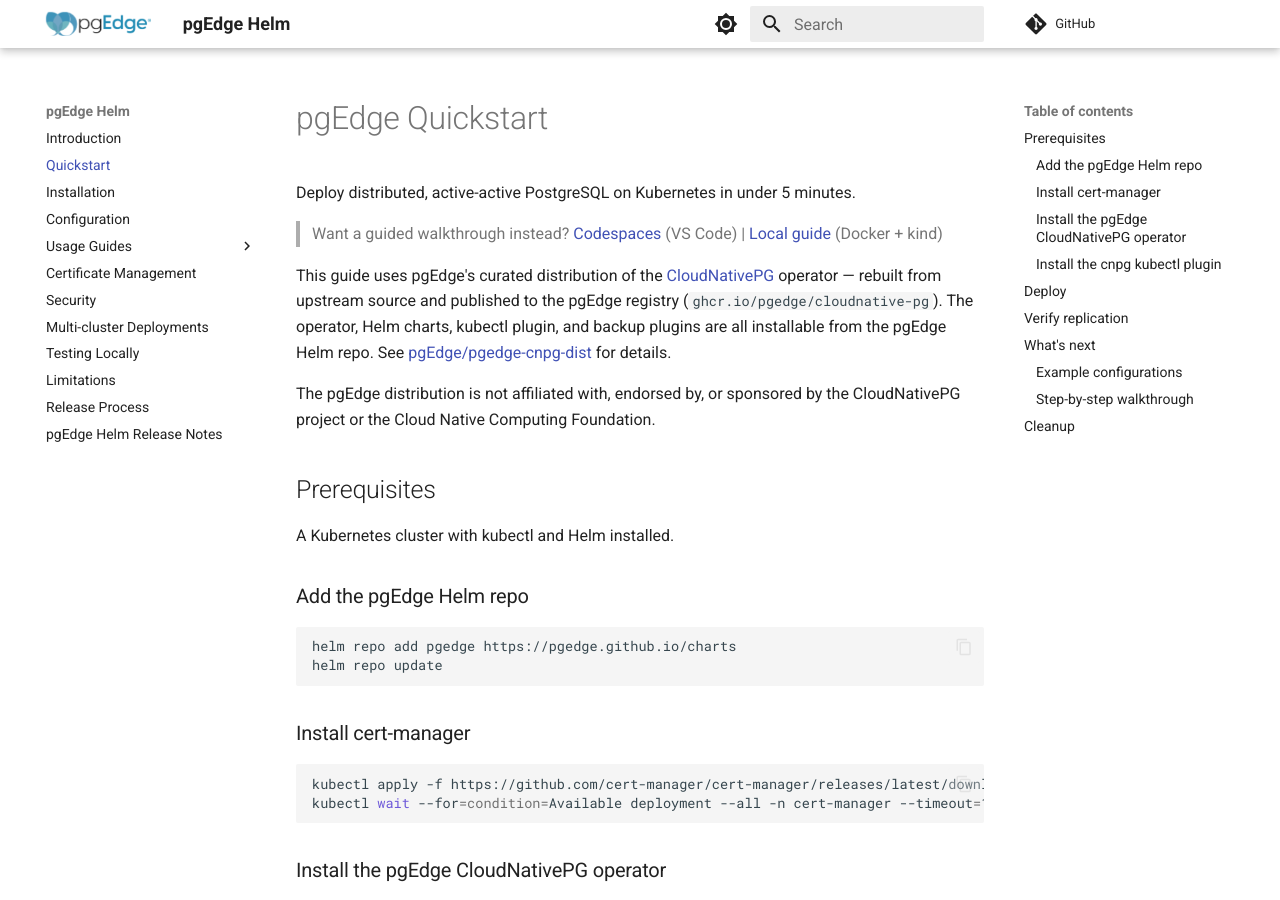
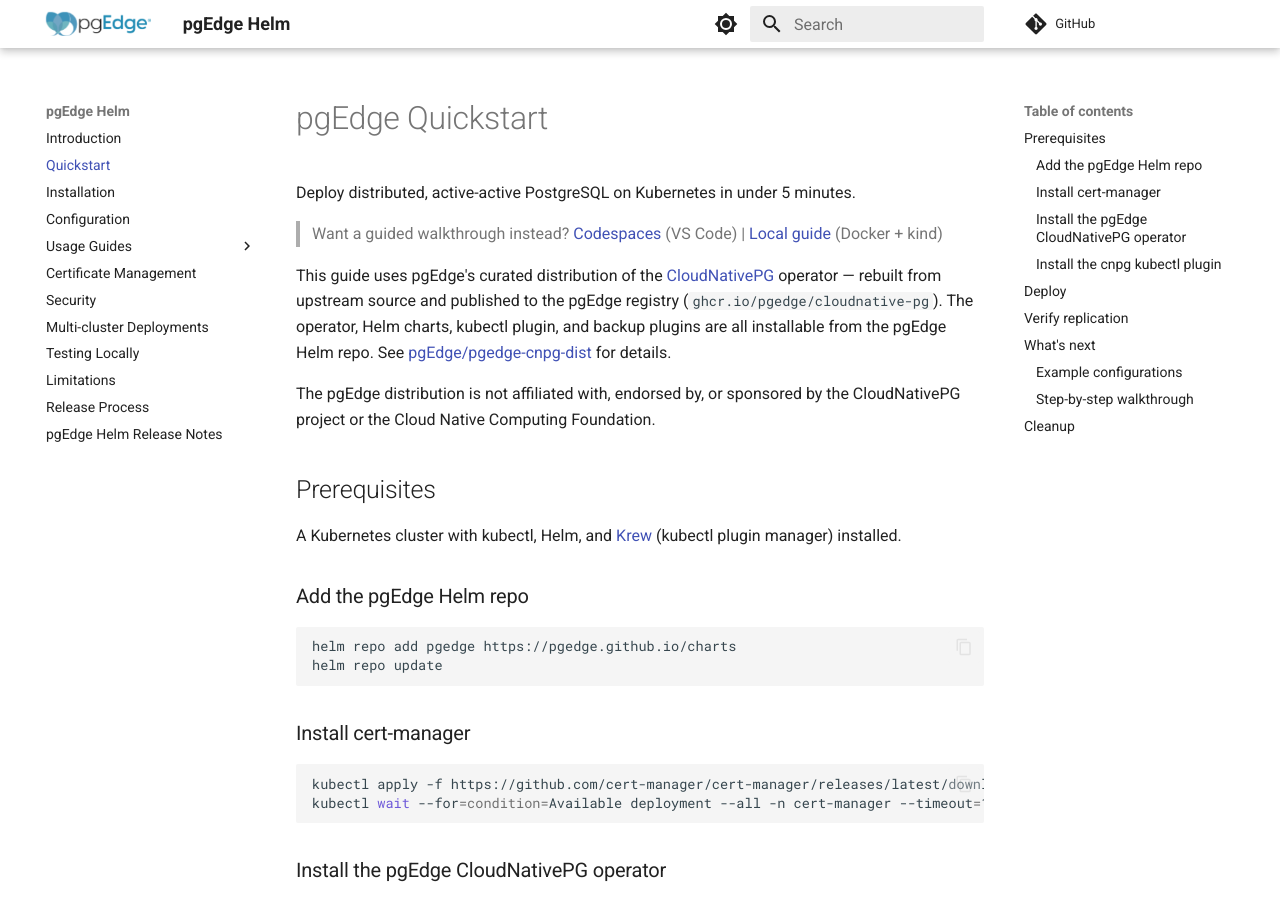
Before and after one commit to pgEdge/pgedge-helm, an MkDocs documentation site: the page built from docs/quickstart.md, in a window 1280 px wide and 900 px high. Built offline with MkDocs 1.6.1 and Material for MkDocs 9.7.7, drawn with Linux system fonts in a browser that asks for light colours; comment, search, counter and statistics services are not loaded.

Commit message:
docs: add Krew to quickstart prerequisites
The cnpg plugin install uses kubectl krew but Krew was not listed
as a prerequisite, which would cause failures on fresh environments.

```diff
--- a/docs/quickstart.md
+++ b/docs/quickstart.md
@@ -22,7 +22,9 @@
 
 ## Prerequisites
 
-A Kubernetes cluster with kubectl and Helm installed.
+A Kubernetes cluster with kubectl, Helm, and
+[Krew](https://krew.sigs.k8s.io/docs/user-guide/setup/install/) (kubectl
+plugin manager) installed.
 
 ### Add the pgEdge Helm repo
 
```
